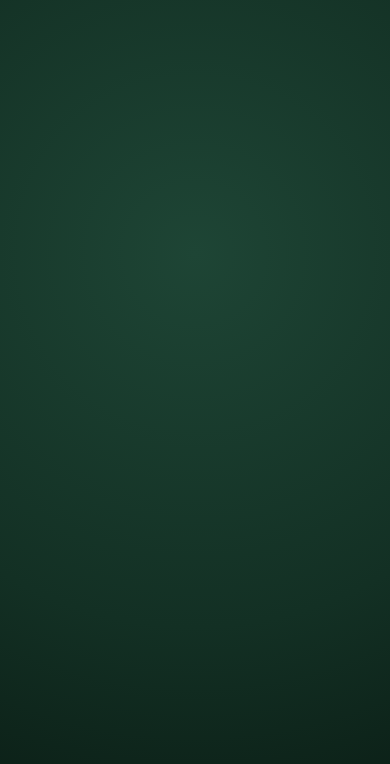
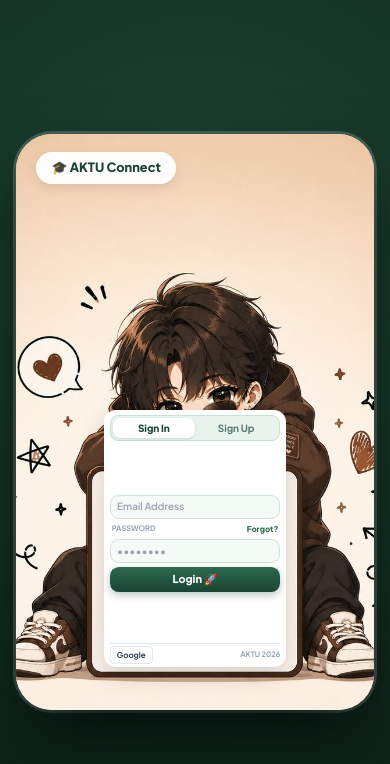
Before and after one commit to sksaqibkhan110-glitch/aktu-connect, a website: page index.html in a window 390 px wide. Drawn offline with nearby package versions, Linux system fonts and the light colour scheme.

Commit message:
fix: enforce aspect-ratio and minimum container height to eliminate blank screen collapse

```diff
--- a/index.html
+++ b/index.html
@@ -6,12 +6,16 @@
   <title>AKTU Connect - Student Portal</title>
   <script src="https://cdn.tailwindcss.com"></script>
 
-  <!-- REAL EMAILJS ENGINE -->
+  <!-- REAL EMAILJS ENGINE (Protected with Safe Init) -->
   <script type="text/javascript" src="https://cdn.jsdelivr.net/npm/@emailjs/browser@3/dist/email.min.js"></script>
   <script type="text/javascript">
-    (function(){
-      emailjs.init("CRIh5ljNqNGVV8GC7");
-    })();
+    document.addEventListener("DOMContentLoaded", function() {
+      try {
+        if (typeof emailjs !== 'undefined') {
+          emailjs.init("CRIh5ljNqNGVV8GC7");
+        }
+      } catch(e) {}
+    });
   </script>
 
   <style>
@@ -34,24 +38,31 @@
       overflow-x: hidden;
     }
 
-    /* Master Mockup Frame */
+    /* Master Mockup Frame: Guaranteed aspect-ratio so it NEVER collapses */
     .master-mockup-frame {
       position: relative;
       width: 100%;
-      max-width: 580px;
+      max-width: 540px;
+      min-height: 600px;
+      aspect-ratio: 540 / 640;
       border-radius: 2.75rem;
       background: #f7ede2;
       box-shadow: 0 30px 70px -10px rgba(0, 0, 0, 0.75), 0 0 0 3px rgba(255, 255, 255, 0.2);
       overflow: hidden;
-      display: block;
+      display: flex;
+      flex-direction: column;
     }
 
     .desktop-bg-img {
+      position: absolute;
+      inset: 0;
       width: 100%;
-      height: auto;
+      height: 100%;
+      object-fit: cover;
       display: block;
       user-select: none;
       pointer-events: none;
+      z-index: 1;
     }
 
     .mobile-bg-img {
@@ -62,7 +73,7 @@
       position: absolute;
       top: 18px;
       left: 20px;
-      background: rgba(255, 255, 255, 0.92);
+      background: rgba(255, 255, 255, 0.94);
       backdrop-filter: blur(8px);
       border: 1px solid rgba(255, 255, 255, 0.95);
       border-radius: 9999px;
@@ -77,20 +88,21 @@
       z-index: 20;
     }
 
-    /* Whiteboard Area (Laptop Default) */
+    /* Whiteboard Form Overlay (Laptop Placement) */
     .whiteboard-active-area {
       position: absolute;
-      top: 50%;
-      left: 24%;
-      width: 52%;
-      height: 42.5%;
+      top: 50.5%;
+      left: 24.5%;
+      width: 51%;
+      height: 42%;
       z-index: 10;
       display: flex;
       flex-direction: column;
       justify-content: space-between;
-      padding: 6px 10px 4px;
+      padding: 8px 12px 6px;
       background: #ffffff;
       border-radius: 0.85rem;
+      box-shadow: 0 8px 24px rgba(0, 0, 0, 0.15);
     }
 
     .board-input {
@@ -100,7 +112,7 @@
       border-radius: 0.55rem;
       font-size: 0.72rem;
       font-weight: 600;
-      padding: 0.32rem 0.55rem;
+      padding: 0.35rem 0.55rem;
       width: 100%;
       outline: none;
       transition: all 0.2s ease;
@@ -116,7 +128,7 @@
       background: linear-gradient(180deg, #2d6a4f 0%, #1b4332 100%);
       color: #ffffff;
       border-radius: 0.55rem;
-      padding: 0.38rem 0.55rem;
+      padding: 0.4rem 0.55rem;
       font-size: 0.75rem;
       font-weight: 800;
       width: 100%;
@@ -133,7 +145,7 @@
     .board-tab {
       flex: 1;
       text-align: center;
-      padding: 0.24rem 0;
+      padding: 0.25rem 0;
       font-size: 0.7rem;
       font-weight: 700;
       color: #52796f;
@@ -150,26 +162,53 @@
       font-weight: 800;
       box-shadow: 0 1px 3px rgba(27, 67, 50, 0.15);
     }
-/* Phone Mascot Board 100% Fit (Zero Bottom Gap) */
+
+    /* PHONE VIEW ONLY (<640px) */
     @media (max-width: 640px) {
       .master-mockup-frame {
-        max-width: 375px;
+        max-width: 360px;
+        min-height: 520px;
+        aspect-ratio: 360 / 580;
         border-radius: 2.25rem;
       }
-      .desktop-bg-img { display: none !important; }
-      .mobile-bg-img { display: block !important; width: 100%; height: auto; }
+      .desktop-bg-img {
+        display: none !important;
+      }
+      .mobile-bg-img {
+        position: absolute;
+        inset: 0;
+        width: 100%;
+        height: 100%;
+        object-fit: cover;
+        display: block !important;
+        user-select: none;
+        pointer-events: none;
+        z-index: 1;
+      }
       .whiteboard-active-area {
         top: 48.0% !important;
         left: 24.5% !important;
         width: 51% !important;
-        height: 44.2% !important; /* Fully touches the bottom frame without spilling */
+        height: 44.5% !important; /* Zero bottom gap on phone */
         padding: 5px 6px 3px !important;
         border-radius: 0.75rem !important;
       }
-      .board-input { font-size: 0.62rem; padding: 0.22rem 0.4rem; }
-      .board-btn-primary { font-size: 0.68rem; padding: 0.28rem 0.4rem; }
-      .board-tab { font-size: 0.62rem; padding: 0.16rem 0; }
+      .board-input {
+        font-size: 0.62rem;
+        padding: 0.22rem 0.4rem;
+      }
+      .board-btn-primary {
+        font-size: 0.68rem;
+        padding: 0.28rem 0.4rem;
+      }
+      .board-tab {
+        font-size: 0.62rem;
+        padding: 0.16rem 0;
+      }
     }
+  </style>
+</head>
+<body>
 
   <!-- MODALS -->
   <div id="google-modal" class="fixed inset-0 bg-black/60 backdrop-blur-sm z-50 hidden flex items-center justify-center p-4">
@@ -222,15 +261,15 @@
     </div>
   </div>
 
-  <!-- MAIN FRAME -->
+  <!-- MASTER MOCKUP FRAME -->
   <div class="master-mockup-frame">
     <div class="top-floating-badge">🎓 AKTU Connect</div>
 
-    <!-- Desktop Image -->
-    <img src="boy-board - Copy.png" onerror="this.src='boy-board.png'; this.onerror=function(){this.src='boy-board.jpg';}" alt="Mascot Desktop" class="desktop-bg-img" />
+    <!-- Desktop Image with automatic multi-path fallbacks -->
+    <img src="boy-board - Copy.png" onerror="this.onerror=null; this.src='boy-board.png'; if(!this.complete){this.src='boy-board.jpg';}" alt="Mascot Desktop" class="desktop-bg-img" />
 
     <!-- Mobile Image -->
-    <img src="phoneboy.png" onerror="this.src='boy-board - Copy.png'" alt="Mascot Mobile" class="mobile-bg-img" />
+    <img src="phoneboy.png" onerror="this.onerror=null; this.src='boy-board.png';" alt="Mascot Mobile" class="mobile-bg-img" />
 
     <!-- Whiteboard Area -->
     <div class="whiteboard-active-area">
@@ -395,7 +434,9 @@
       document.getElementById('otp-modal').classList.remove('hidden');
 
       try {
-        await emailjs.send(SERVICE_ID, TEMPLATE_ID, { to_email: email, email: email, otp: expectedOtp, passcode: expectedOtp }, PUBLIC_KEY);
+        if (typeof emailjs !== 'undefined') {
+          await emailjs.send(SERVICE_ID, TEMPLATE_ID, { to_email: email, email: email, otp: expectedOtp, passcode: expectedOtp }, PUBLIC_KEY);
+        }
       } catch(e) {}
     }
 
```
